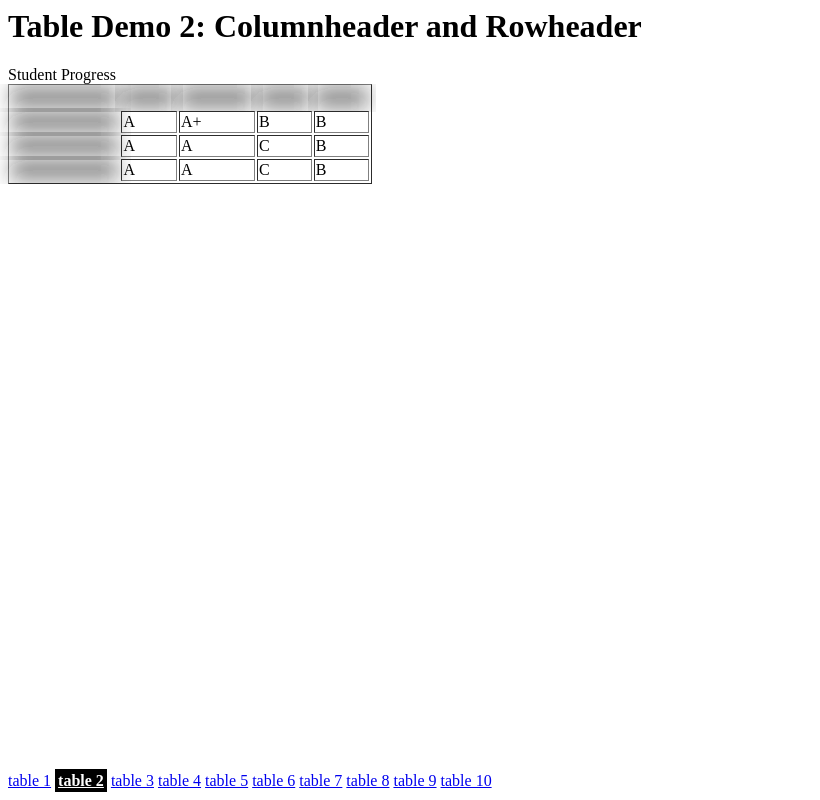
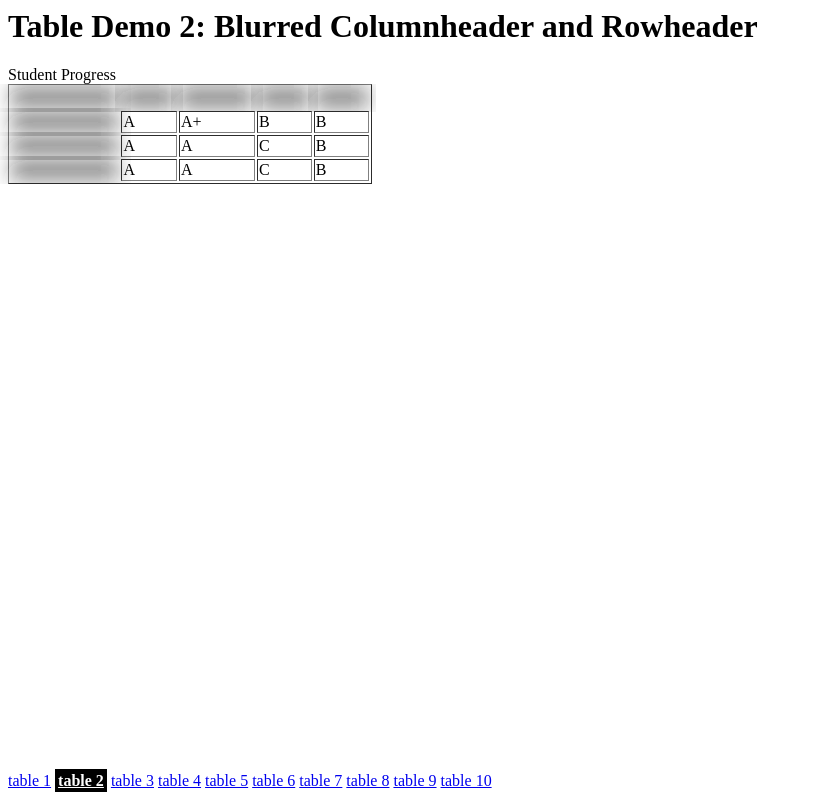
Before and after one commit to curtbellew/mydemowork, a plain HTML site: page tables/table-2.html in a window 1280 px wide. Shown: the whole page, without its empty margins (0-820 px from the left). Drawn offline with Linux system fonts and the light colour scheme.

Commit message:
Update table-2.html

```diff
--- a/tables/table-2.html
+++ b/tables/table-2.html
@@ -17,7 +17,7 @@
 }
 </style>
 </head><body>
-<h1>Table Demo 2: Columnheader and Rowheader</h1>
+<h1>Table Demo 2: Blurred Columnheader and Rowheader</h1>
 <div id="demo2table">Student Progress</div>
 <table aria-labelledby="demo2table" border="1">
     <tr>
```
